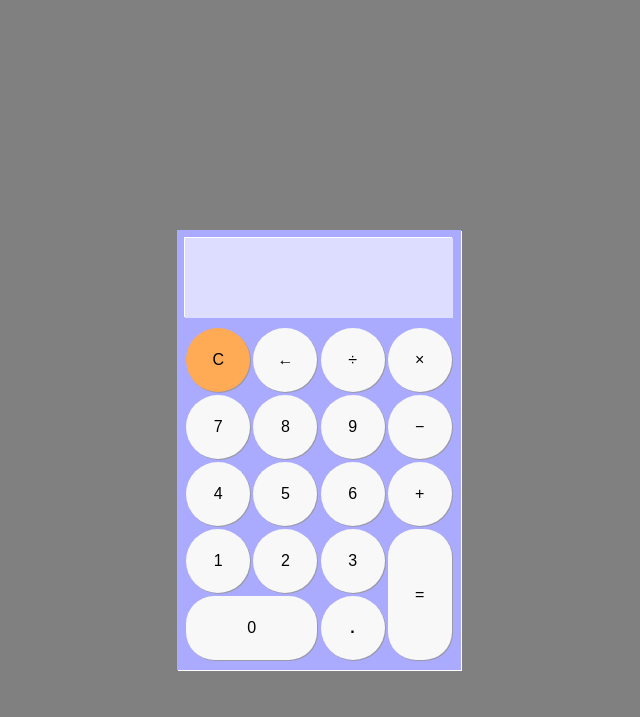
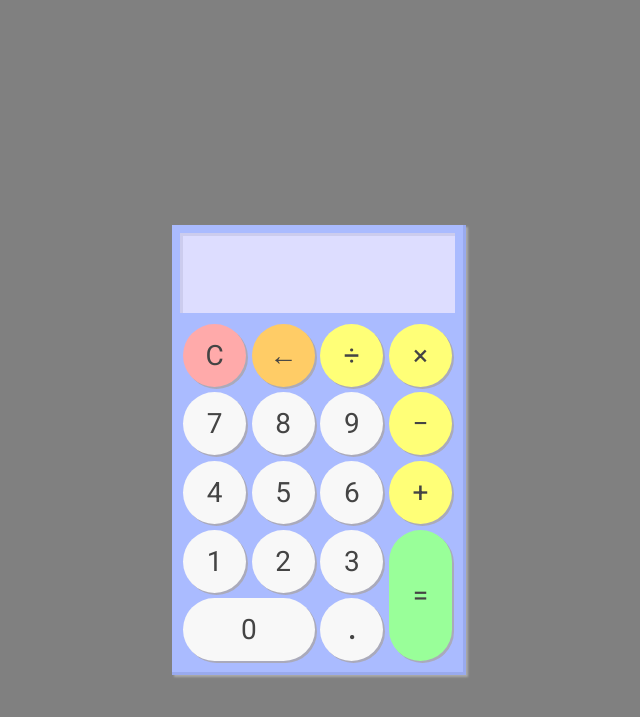
Before and after one commit to yu2/yu2.github.io, a Jekyll site: the page prj/calc/calc.html, which Jekyll copies as it is, in a window 1280 px wide. Shown: the top 717 px of the page, without its empty margins (321-961 px from the left). Built offline with Jekyll 4.4.1, drawn with Linux system fonts in a browser that asks for light colours.

Commit message:
Add files via upload

```diff
--- a/prj/calc/calc.css
+++ b/prj/calc/calc.css
@@ -2,6 +2,7 @@
   box-sizing: border-box;
   margin: 0;
   padding: 0;
+  font-family: "Roboto";
 }
 
 body {
@@ -17,8 +18,10 @@ body {
   display: flex;
   flex-direction: column;
   padding: 0.5em;
-  box-shadow: 1px 1px #fff;
-  background-color: #aaf;
+  box-shadow: 2px 2px 2px #aaa;
+  background-color: #abf;
+  border-right: solid #9ae;
+  border-bottom: solid #9ae;
 }
 
 .calc-display {
@@ -28,7 +31,8 @@ body {
   position: relative;
   margin-bottom: 0.5em;
   padding: 0 0.25em;
-  box-shadow: -1px -1px #fff;
+  border-left: solid #cce;
+  border-top: solid #cce;
   display: flex;
   flex-direction: column;
   align-items: flex-end;
@@ -75,22 +79,31 @@ button {
 }
 
 .btn {
-  width: 4em;
-  height: 4em;
-  font-size: 1em;
+  width: 2.25em;
+  height: 2.25em;
+  font-size: 1.75em;
+  color: #444;
   margin: 0.1em;
   background-color: #f8f8f8;
   border-radius: 50%;
   border: none;
-  box-shadow: 1px 1px #99a;
+  box-shadow: 2px 2px #aab;
+  position: relative;
+  display: flex;
+  justify-content: center;
+  align-items: center;
 }
 
 .btn:hover {
-  filter: brightness(0.95);
+  filter: brightness(0.975);
 }
 
 .btn:focus {
   outline: none;
+}
+
+.mouse-down {
+  box-shadow: none;
 }
 
 .btn-row {
@@ -99,7 +112,7 @@ button {
 }
 
 #btn-0 {
-  width: 8.2em;
+  width: 4.7em;
   border-radius: 1.75em;
 }
 
@@ -109,13 +122,23 @@ button {
 
 }
 
-#btn-equal {
-  height: 8.2em;
-  border-radius: 1.75em;
+#btn-clear {
+  background-color: #faa;
 }
 
-#btn-clear {
-  background-color: #fa5;
+#btn-del {
+  background-color: #fc6;
+}
+
+.op-btn {
+  background-color: #ff7;
+  /* background-color: #8de; */
+}
+
+#btn-equal {
+  height: 4.7em;
+  border-radius: 1.75em;
+  background-color: #9f9;
 }
 
 #btn-dec {
--- a/prj/calc/calc.html
+++ b/prj/calc/calc.html
@@ -5,7 +5,7 @@
     <title></title>
     <link href="calc.css" type="text/css" rel="stylesheet">
     <script src="https://ajax.googleapis.com/ajax/libs/jquery/3.3.1/jquery.min.js"></script>
-    <link href="https://fonts.googleapis.com/css?family=Open+Sans" type="text/css" rel="stylesheet">
+    <link rel="stylesheet" href="https://fonts.googleapis.com/css?family=Roboto|Open+Sans">
   </head>
   <body>
     <div class="calc-body">
--- a/prj/calc/calc.js
+++ b/prj/calc/calc.js
@@ -62,4 +62,18 @@ $(function() {
     opPressed = true;
   });
 
+  // Backspace button
+  $("#btn-del").click(function(e) {
+    let currentText = $("#num-display").text();
+    $("#num-display").text(currentText.slice(0, -1));
+  });
+
+  $(".btn").mousedown(function(e) {
+    $(this).toggleClass("mouse-down");
+  });
+
+  $(".btn").mouseup(function(e) {
+    $(this).toggleClass("mouse-down");
+  });
+
 });
```
